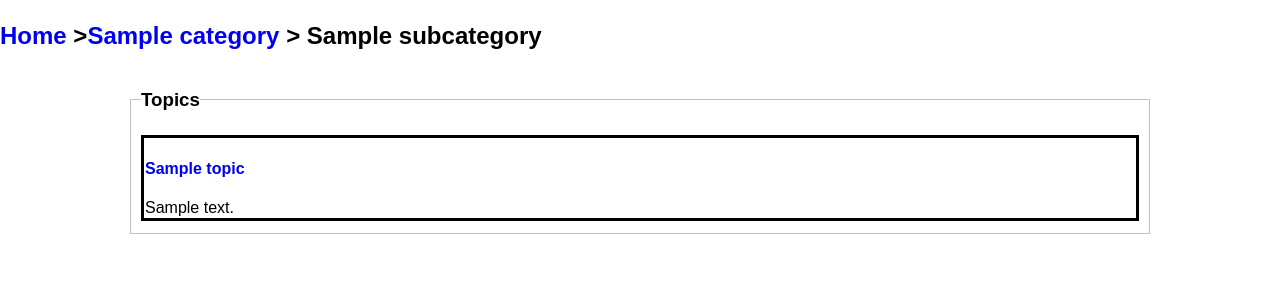
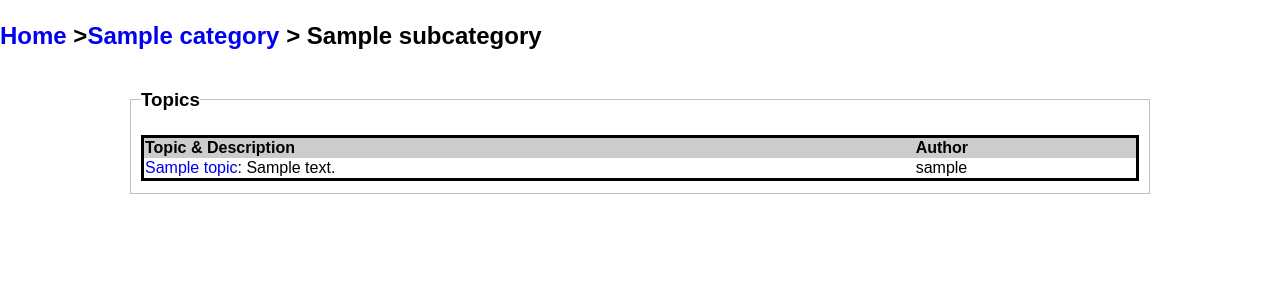
Before and after one commit to Tuss4/messageboard, a Django app: page /sub_cat/1/ in a window 1280 px wide. Shown: the part 58-358 px from the top of the page. Run offline with Django 3.2, Linux system fonts and the light colour scheme; tables that the repository leaves empty hold one stand-in row (values such as "Sample post"); parts of the project's set-up code (start-up, migrations or seed data) failed here and were passed over; some libraries are stand-ins or nearby versions.

Commit message:
Style tweaks. Now it's time for sleep.

```diff
--- a/forum/forum/static/css/style-base.css
+++ b/forum/forum/static/css/style-base.css
@@ -27,6 +27,10 @@ a {
 	vertical-align: top;
 }
 
+.forum_data th {
+	background-color: #CCC;
+}
+
 .forum_data textarea {
 	width: 50%;
 	height: 150%;
--- a/forum/forum/templates/list_sub.html
+++ b/forum/forum/templates/list_sub.html
@@ -5,10 +5,14 @@
 <fieldset>
 	<legend><h3>Topics</h3></legend>
 	<table class="forum_data">
+		<tr>
+			<th>Topic &amp; Description</th>
+			<th>Author</th>
+		</tr>
 		{% for t in topics %}
 		<tr>
-			<td><h4><a href="/topic/{{ t.id }}/">{{ t.title }}</a></h4>
-			{{ t.description }}</td>
+			<td><a href="/topic/{{ t.id }}/">{{ t.title }}</a>: {{ t.description|safe }}</td>
+			<td>{{ t.author.username }}</td>
 		</tr>
 		{% endfor %}
 	</table>
--- a/forum/structure/views.py
+++ b/forum/structure/views.py
@@ -61,6 +61,7 @@ def edit_topic(request, id):
 	if request.method == "POST":
 		t.title = request.POST.get('title')
 		t.message = request.POST.get('message')
+		t.description = request.POST.get('message')[0:40] + '...'
 		t.save()
 		return HttpResponseRedirect("/topic/"+id)
 	context = {
```
